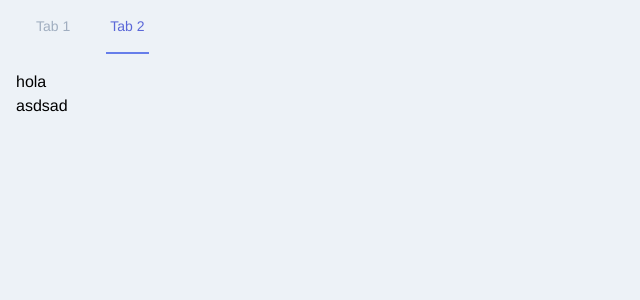
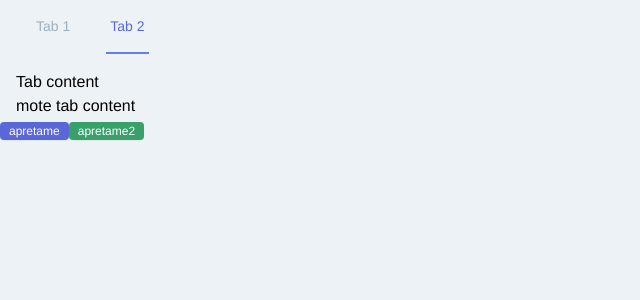
Before and after one commit to sansil/scomponents, a Vue app: page / in a window 1280 px wide. Shown: the top 300 px of the page, without its empty margins (0-640 px from the left). Built offline with nearby package versions, Linux system fonts and the light colour scheme.

Commit message:
add button and fix indentation

```diff
--- a/src/App.vue
+++ b/src/App.vue
@@ -6,20 +6,25 @@
         <STabList class="-mb-px flex">
           <STab v-slot="{isSelected}">
             <a
-              href="#caca2"
+              :tabindex="isSelected?'1':'0'"
+              role="tab"
+              type="button"
+              href="#tab-1"
               :class="[isSelected?'transition duration-300 transform  ease-in-out whitespace-no-wrap ml-8 py-4 px-1 border-b-2 border-indigo-500 font-medium text-sm leading-5 text-indigo-600 focus:outline-none focus:text-indigo-800 focus:border-indigo-700':'transition duration-300 transform  ease-in-out whitespace-no-wrap ml-8 py-4 px-1 border-b-2 border-transparent font-medium text-sm leading-5 text-gray-500 hover:text-gray-700 hover:border-gray-300 focus:outline-none focus:text-gray-700 focus:border-gray-300']"
             >Tab 1</a>
           </STab>
           <STab v-slot="{isSelected}">
             <a
-              href="#caca"
+              :tabindex="isSelected?'1':'0'"
+              role="tab"
+              type="button"
+              href="#tab-2"
               :class="[isSelected?'transition duration-300 transform  ease-in-out whitespace-no-wrap ml-8 py-4 px-1 border-b-2 border-indigo-500 font-medium text-sm leading-5 text-indigo-600 focus:outline-none focus:text-indigo-800 focus:border-indigo-700':'transition duration-300 transform  ease-in-out whitespace-no-wrap ml-8 py-4 px-1 border-b-2 border-transparent font-medium text-sm leading-5 text-gray-500 hover:text-gray-700 hover:border-gray-300 focus:outline-none focus:text-gray-700 focus:border-gray-300']"
             >Tab 2</a>
           </STab>
         </STabList>
       </div>
       <!-- Panels -->
-
       <STabPanels class="px-4 mt-4">
         <STabPanel v-slot="{isSelected}">
           <transition
@@ -35,11 +40,13 @@
         </STabPanel>
 
         <STabPanel>
-          <div>hola</div>
-          <nav>asdsad</nav>
+          <div>Tab content</div>
+          <nav>mote tab content</nav>
         </STabPanel>
       </STabPanels>
     </STabs>
+    <SButton kind="primary" as="a" href="#" @click="onClick">apretame</SButton>
+    <SButton kind="secondary">apretame2</SButton>
   </div>
 </template>
 
@@ -49,6 +56,7 @@ import STab from "@/components/STab.vue";
 import STabs from "@/components/STabs.vue";
 import STabPanel from "@/components/STabPanel.vue";
 import STabPanels from "@/components/STabPanels.vue";
+import SButton from "@/components/SButton.vue";
 
 export default {
   name: "App",
@@ -58,6 +66,12 @@ export default {
     STabs,
     STabPanel,
     STabPanels,
+    SButton,
+  },
+  methods: {
+    onClick() {
+      console.log("click");
+    },
   },
 };
 </script>
--- /dev/null
+++ b/src/components/SButton.vue
@@ -0,0 +1,55 @@
+<template>
+  <span class="inline-flex rounded-md shadow-sm">
+    <component
+      :is="this.as"
+      :type="this.as==='button'?this.type:null"
+      :href="href"
+      :class="kindClasses"
+      v-on="$listeners"
+    >
+      <slot></slot>
+    </component>
+  </span>
+</template>
+
+<script>
+export default {
+  props: {
+    kind: {
+      type: String,
+      default: "primary",
+      validator(value) {
+        return ["primary", "secondary"].includes(value);
+      },
+    },
+    as: {
+      type: String,
+      default: "button",
+    },
+    href: {
+      type: String,
+      default: "null",
+    },
+    type: {
+      type: String,
+      default: "button",
+      validator(value) {
+        return ["button", "submit"].includes(value);
+      },
+    },
+  },
+  computed: {
+    kindClasses() {
+      return {
+        primary:
+          "inline-flex items-center px-2 py-1.5 border border-transparent text-xs leading-4 font-medium rounded text-white bg-indigo-600 hover:bg-indigo-500 focus:outline-none focus:border-indigo-700 focus:shadow-outline-indigo active:bg-indigo-700 transition ease-in-out duration-150",
+        secondary:
+          "inline-flex items-center px-2 py-1.5 border border-transparent text-xs leading-4 font-medium rounded text-white bg-green-600 hover:bg-green-500 focus:outline-none focus:border-green-700 focus:shadow-outline-green active:bg-green-700 transition ease-in-out duration-150",
+      }[this.kind];
+    },
+  },
+};
+</script>
+
+<style lang="scss" scoped>
+</style>
--- a/src/components/STab.vue
+++ b/src/components/STab.vue
@@ -36,35 +36,13 @@ export default {
       type: Boolean,
       default: true,
     },
-    name: {
-      type: String,
-    },
-  },
-  data() {
-    return {
-      isSansil: false,
-    };
   },
   created() {
     this.id = this.generateId();
-    this.$emit("test", { jaj: "ada" });
-  },
-  computed: {
-    toTrue() {
-      return true;
-    },
   },
   methods: {
-    onClick() {
-      this.$emit("tabselect", this.id);
-      this.isSansil = !this.isSansil;
-      console.log("is selected?", this.isSelected);
-    },
     generateId() {
       return `s-tab-id-${++id}`;
-    },
-    isTrue() {
-      return !this.isSansil;
     },
   },
 };
--- a/src/components/STabList.vue
+++ b/src/components/STabList.vue
@@ -56,13 +56,12 @@ export function cloneVNodeElement(
 export default {
   inject: ["$TabContext"],
   render(createElement) {
-    const validVndoes = cleanChildren(this.$slots.default);
-    //const vnodes = this.$scopedSlots.default({});
-    console.log("clonando...");
-    const clones = validVndoes.map((vnode, index) => {
+    const validVnodes = cleanChildren(this.$slots.default);
+    //console.log("clonando...");
+    const clones = validVnodes.map((vnode, index) => {
       const isSelected = index === this.context.selectedIndex;
       const { onChangeTab } = this.context;
-      const handleClicks = (event) => {
+      const handleClick = (event) => {
         onChangeTab(index);
         this.$emit("click", event);
       };
@@ -73,14 +72,13 @@ export default {
             isSelected, //: this.miselected,
           },
           nativeOn: {
-            click: handleClicks,
+            click: handleClick,
           },
         },
         createElement
       );
       return clone;
     });
-
     return createElement(
       "div",
       { attrs: { role: "tablist", tabIndex: -1 } },
@@ -90,7 +88,6 @@ export default {
 
   data() {
     return {
-      miselected: true,
       selectedIndex: 0,
     };
   },
@@ -99,12 +96,5 @@ export default {
       return this.$TabContext();
     },
   },
-  methods: {
-    handleClick() {
-      console.log("wtf");
-      // this.miselected = !this.miselected;
-      // this.onChangeTab(index);
-    },
-  },
 };
 </script>
--- a/src/components/STabPanel.vue
+++ b/src/components/STabPanel.vue
@@ -2,7 +2,6 @@
 let id = 0;
 export default {
   render(createElement) {
-    // var self = this;
     return createElement(
       "div",
       {
@@ -13,7 +12,6 @@ export default {
         },
       },
       this.$scopedSlots.default({ isSelected: this.isSelected })
-      // arreglo de hijos
     );
   },
   props: {
@@ -24,11 +22,9 @@ export default {
       type: String,
     },
   },
-
   created() {
     this.id = this.generateId();
   },
-
   methods: {
     generateId() {
       return `s-tab-id-${++id}`;
--- a/src/components/STabPanels.vue
+++ b/src/components/STabPanels.vue
@@ -57,7 +57,6 @@ export default {
   inject: ["$TabContext"],
   render(createElement) {
     const vnodes = this.$scopedSlots.default({});
-    console.log("clonando...");
     const clones = vnodes.map((vnode, index) => {
       const isSelected = index === this.context.selectedIndex;
       const clone = cloneVNodeElement(
@@ -73,15 +72,8 @@ export default {
     });
     return createElement("div", {}, clones);
   },
-  async mounted() {
-    console.log("mounted");
-    await this.$nextTick();
-    //this.miselected = false;
-    //console.log("childs", this.$children[0]);
-  },
   data() {
     return {
-      miselected: true,
       selectedIndex: 0,
     };
   },
--- a/src/components/STabs.vue
+++ b/src/components/STabs.vue
@@ -17,9 +17,7 @@ export default {
   render(createElement) {
     return createElement("div", {}, this.$scopedSlots.default({}));
   },
-  mounted() {
-    // console.log("childs", this.$children[0]);
-  },
+
   data() {
     return {
       selectedIndex: this.defaultSelectedTab,
@@ -36,12 +34,7 @@ export default {
   methods: {
     onChangeTab(index) {
       this.selectedIndex = index;
-      console.log("tab selected: ", this.selectedIndex);
       this.$emit("change", index);
-    },
-    set(prop, value) {
-      this[prop] = value;
-      return this[prop];
     },
   },
 };
```
